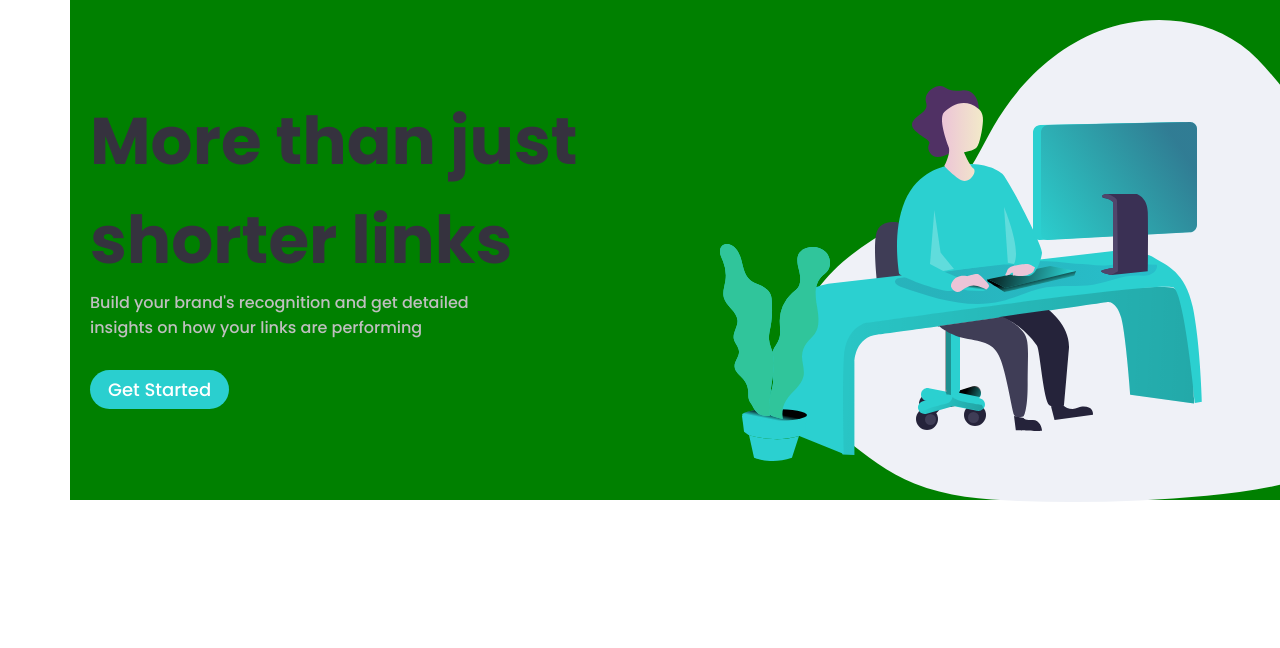
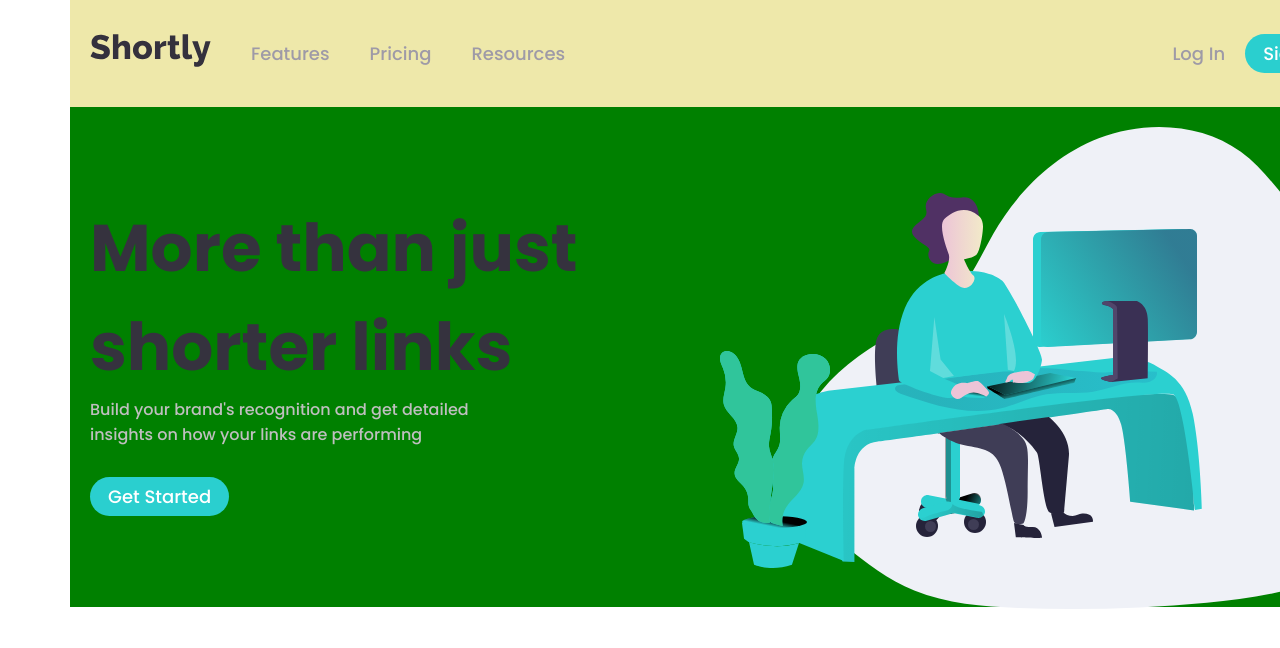
Before and after one commit to Shad-Islam/URL-shortening-API-landing-page, a React (Create React App) app: page / in a window 1280 px wide. Shown: the top 648 px of the page. Built offline with nearby package versions, Linux system fonts and the light colour scheme.

Commit message:
add navbar

```diff
--- a/src/App.js
+++ b/src/App.js
@@ -12,10 +12,10 @@ function App() {
     <>
       <GlobalStyles />
       <Container>
-        {/* <NavbarSection
+        <NavbarSection
           isMenuVisible={isMenuVisible}
           setIsMenuVisible={setIsMenuVisible}
-        /> */}
+        />
         <Banner isMenuVisible={isMenuVisible} />
         {/* <Search />
         <Feature />
```
